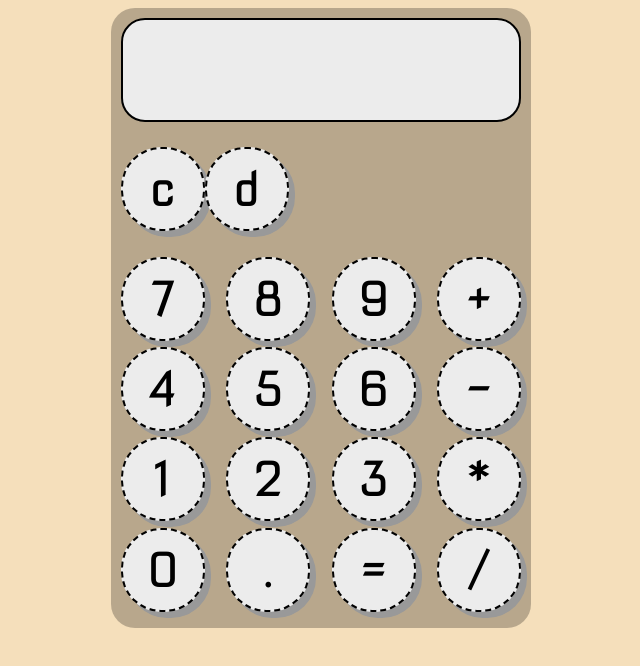
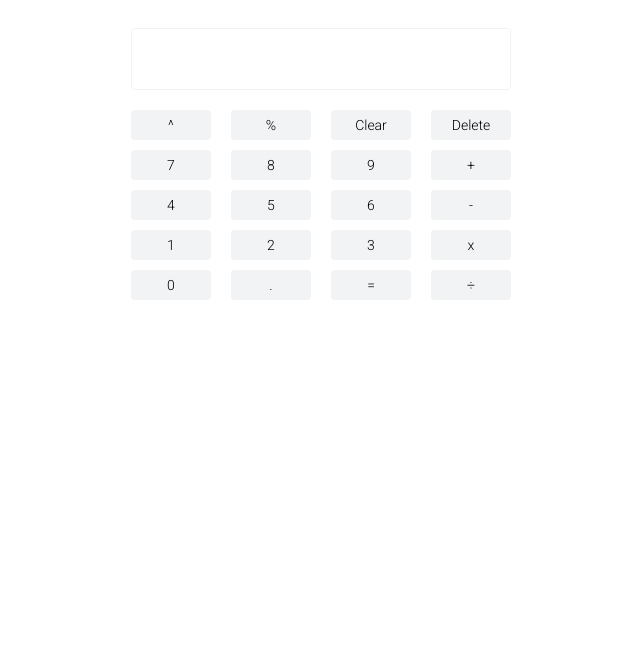
Before and after one commit to sina--/calculator, a plain HTML site: page index.html in a window 1280 px wide. Shown: the whole page, without its empty margins (319-959 px from the left). Drawn offline with Linux system fonts and the light colour scheme.

Commit message:
Complete UI redesign

```diff
--- a/index.html
+++ b/index.html
@@ -7,21 +7,23 @@
 	<link rel="icon" type="image/xicon" href="/images/favicon.png">
 	<link rel="preconnect" href="https://fonts.googleapis.com">
 	<link rel="preconnect" href="https://fonts.gstatic.com" crossorigin>
-	<link href="https://fonts.googleapis.com/css2?family=Nova+Square&display=swap" rel="stylesheet">
+	<link href="https://fonts.googleapis.com/css2?family=Roboto:wght@300&display=swap" rel="stylesheet">
 </head>
 <body>
 	<div class="calculator">
 		<div class="display" id="display">
 			<div id="displayExpression"></div>
 			<div class="activeDisplay">
-				<div id="displayPrevious" color="red"></div>
-				<div id="displayOperator" color="green"></div>
-				<div id="displayLast" color="blue"></div>
+				<div id="displayPrevious"></div>
+				<div id="displayOperator"></div>
+				<div id="displayLast"></div>
 			</div>
 		</div>
-		<div class="keys" id="clear">c</div>
-		<div class="keys">d</div>
 		<div class="keypad" id="keypad">
+			<div class="keys" id="operator">^</div>
+			<div class="keys" id="operator">%</div>
+			<div class="keys" id="clear">Clear</div>
+			<div class="keys">Delete</div>
 			<div class="keys" id="digit">7</div>
 			<div class="keys" id="digit">8</div>
 			<div class="keys" id="digit">9</div>
@@ -33,11 +35,11 @@
 			<div class="keys" id="digit">1</div>
 			<div class="keys" id="digit">2</div>
 			<div class="keys" id="digit">3</div>
-			<div class="keys" id="operator">*</div>
+			<div class="keys" id="operator">x</div>
 			<div class="keys" id="digit">0</div>
 			<div class="keys" id="digit">.</div>
 			<div class="keys" id="calc">=</div>
-			<div class="keys" id="operator">/</div>
+			<div class="keys" id="operator">÷</div>
 		</div>
 	</div>
 	<script src="scripts.js"></script>
--- a/scripts.js
+++ b/scripts.js
@@ -26,8 +26,7 @@ function buildBuffer() {
 	} else if(this.id === 'calc') {
 		lastIn = Number(lastIn);
 		operate(operator);
-		let expression = `${previousIn} ${operator} ${lastIn} =`
-		displayExpression.textContent = expression;
+		displayExpression.textContent = `${previousIn} ${operator} ${lastIn} =`;
 		lastIn = operate(operator);
 		previousIn = '';
 		operator = '';
@@ -47,10 +46,10 @@ function operate(operator) {
 		case '-':
 			result = previousIn - lastIn;
 			break;
-		case '*':
+		case 'x':
 			result = previousIn * lastIn;
 			break;
-		case '/':
+		case '÷':
 			result = (previousIn / lastIn).toFixed(2);
 			break
 	}
@@ -62,4 +61,5 @@ function clear() {
 	previousIn = '';
 	operator = '';
 	lastIn = '';
+	result = '';
 }
--- a/style.css
+++ b/style.css
@@ -3,18 +3,15 @@ html, body {
 	align-items: center;
 	align-content: center;
 	justify-content: center;
-	background: #f5dfbb;
-	font-family: "Nova Square";
+	background: #ffffff;
+	font-family: "Roboto";
 }
 
 /*#562c2c, #f2542d, #f5dfbb, #0e9594, #127475*/
 
 .calculator {
 	display: flex;
-	height: 600px;
 	width: 400px;
-	background: #00000040;
-	border-radius: 24px;
 	padding: 10px;
 	flex-wrap: wrap;
 }
@@ -25,12 +22,17 @@ html, body {
 	justify-content: flex-end;
 	align-items: flex-end;
 	width: 100%;
-	height: 80px;
-	border: solid 2px #000000;
-	background: #ececec;
+	height: 40px;
+	background: #ffffff;
+	border: solid 1px #f1f3f4;
 	padding: 10px;
 	font-size: 18px;
-	border-radius: 24px;
+	border-radius: 4px;
+	margin: 10px 10px;
+}
+
+.display:hover {
+	box-shadow: inset 0px 1px #000000;
 }
 
 .buffer {
@@ -38,38 +40,37 @@ html, body {
 	justify-content: flex-end;
 	height: 33%;
 	background: #ff0000;
-	font-size: 24px;
+	font-size: 100%;
 }
 
 .activeDisplay {
 	display: flex;
 	justify-content: flex-end;
 	height: 66%;
-	font-size: 48px;
+	font-size: 100%;
 }
 
 .keypad {
 	display: flex;
 	flex-wrap: wrap;
 	justify-content: space-between;
+	margin: 10px 10px;
+	gap: 10px;
 }
 
 .keys {
 	width: 80px;
-	height: 80px;
-	border: dashed 2px #000000;
-	border-radius: 40px;
-	background: #ececec;
+	height: 30px;
+	border-radius: 4px;
+	background: #f1f3f4;
 	display: flex;
 	align-items: center;
 	justify-content: center;
-	font-size: 48px;
+	font-size: 14px;
 	cursor: pointer;
-	box-shadow: 6px 6px #999;
 }
 
 .keys:active {
-	background-color: #ff0000;
-	box-shadow: 2px 2px #666;
-	transform: translateY(4px);
+	border: solid 1px #999999;
+	box-shadow: 0px 1px 1px 1px #00000010;
 }
```
